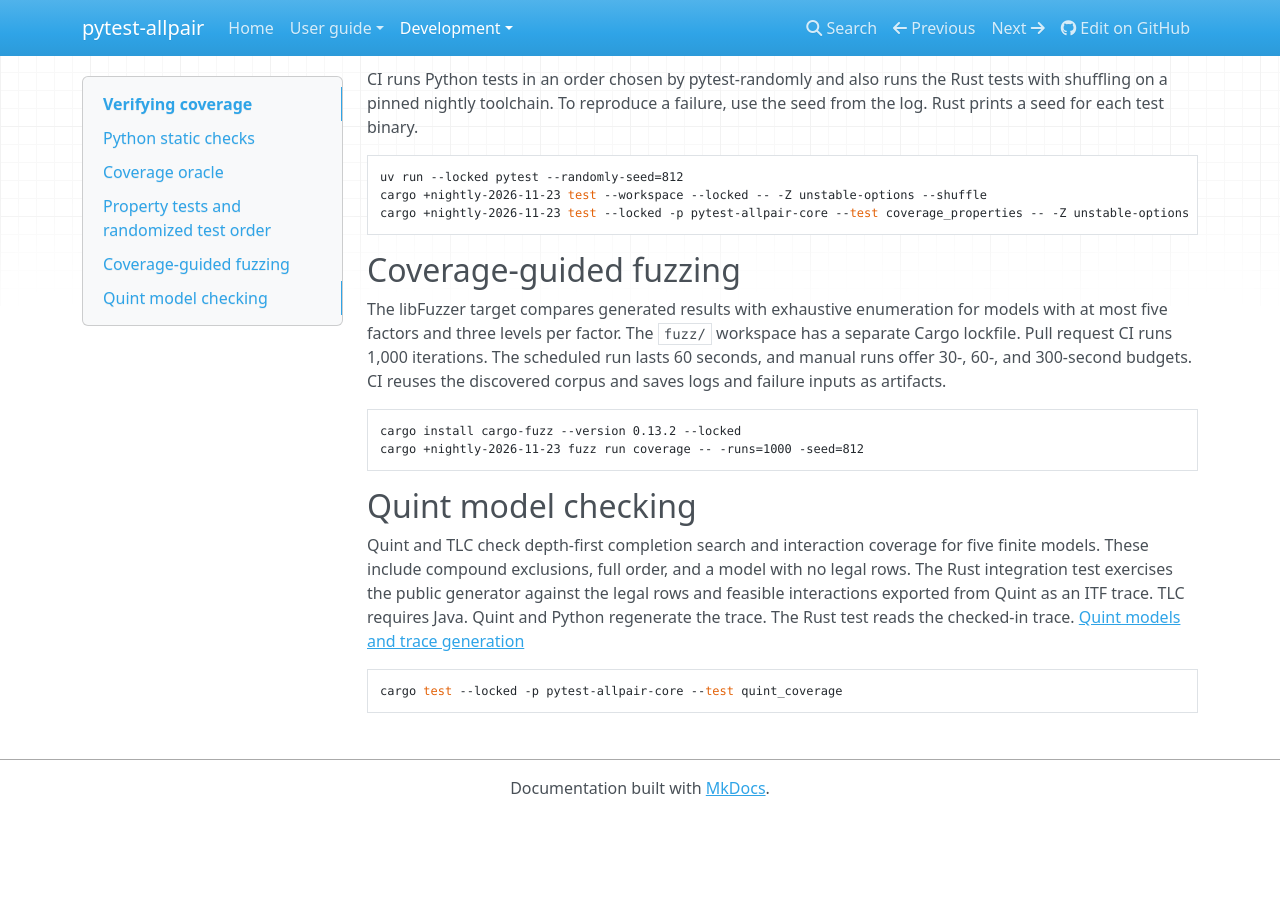
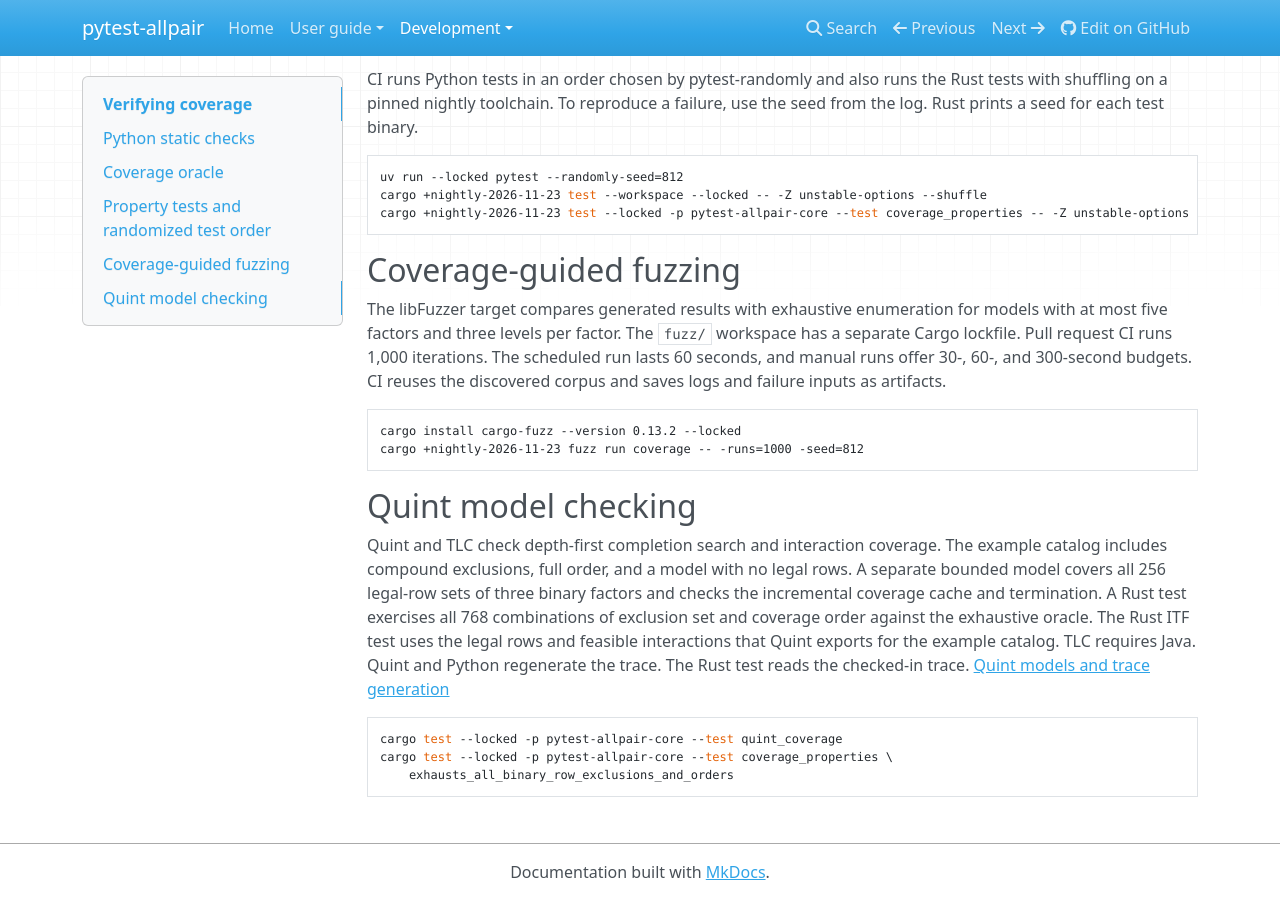
Before and after one commit to HayaoSuzuki/pytest-allpair, an MkDocs documentation site: the page built from docs/development/guides/verification.md, in a window 1280 px wide and 900 px high, scrolled down 729 px. Built offline with MkDocs 1.6.1, drawn with Linux system fonts in a browser that asks for light colours; nearby versions of some CDN libraries; before the commit the page ends 1545 px from its top, so only the background shows below that.

Commit message:
Exhaust binary exclusion models and verify coverage cache

````diff
--- a/docs/development/guides/verification.md
+++ b/docs/development/guides/verification.md
@@ -44,8 +44,10 @@ cargo +nightly-2026-11-23 fuzz run coverage -- -runs=1000 -seed=812
 
 ## Quint model checking
 
-Quint and TLC check depth-first completion search and interaction coverage for five finite models. These include compound exclusions, full order, and a model with no legal rows. The Rust integration test exercises the public generator against the legal rows and feasible interactions exported from Quint as an ITF trace. TLC requires Java. Quint and Python regenerate the trace. The Rust test reads the checked-in trace. [Quint models and trace generation](https://github.com/HayaoSuzuki/pytest-allpair/blob/main/formal/quint/README.md)
+Quint and TLC check depth-first completion search and interaction coverage. The example catalog includes compound exclusions, full order, and a model with no legal rows. A separate bounded model covers all 256 legal-row sets of three binary factors and checks the incremental coverage cache and termination. A Rust test exercises all 768 combinations of exclusion set and coverage order against the exhaustive oracle. The Rust ITF test uses the legal rows and feasible interactions that Quint exports for the example catalog. TLC requires Java. Quint and Python regenerate the trace. The Rust test reads the checked-in trace. [Quint models and trace generation](https://github.com/HayaoSuzuki/pytest-allpair/blob/main/formal/quint/README.md)
 
 ```sh
 cargo test --locked -p pytest-allpair-core --test quint_coverage
+cargo test --locked -p pytest-allpair-core --test coverage_properties \
+    exhausts_all_binary_row_exclusions_and_orders
 ```
````
Also changed, not shown: docs/development/architecture/pairwise-plugin.md (+1 -1 lines), formal/quint/README.md (+31 -0 lines), 3 other files.
